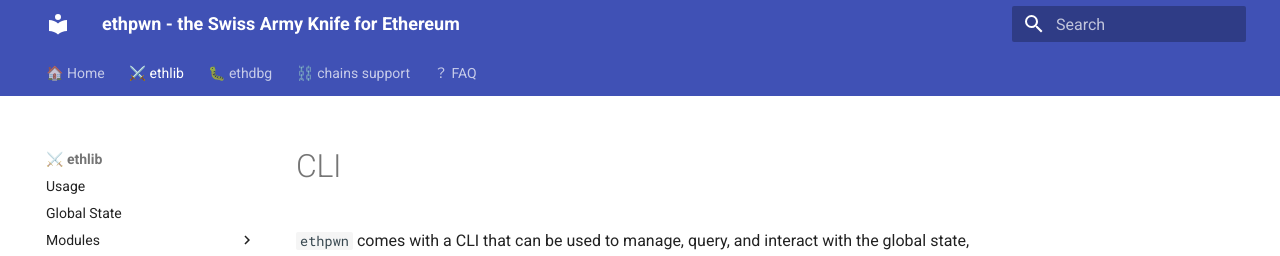
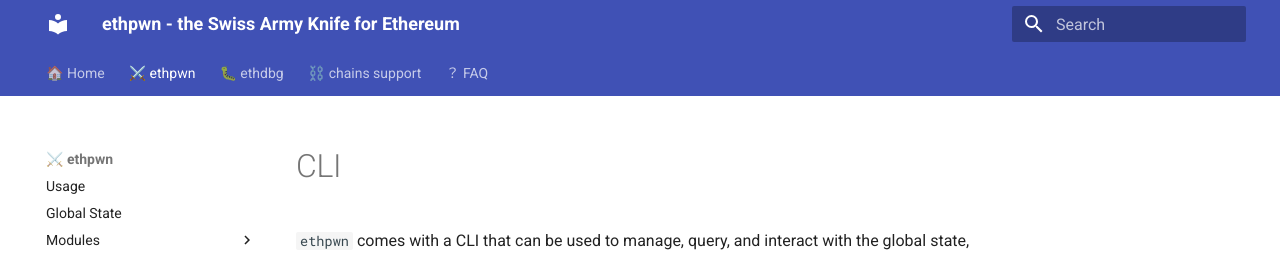
Before and after one commit to ethpwn/ethpwn, an MkDocs documentation site: the page built from docs/docs/ethpwn/cli.md, in a window 1280 px wide and 1028 px high. Shown: the top 256 px of the window. Built offline with MkDocs 1.6.1 and Material for MkDocs 9.7.7, drawn with Linux system fonts in a browser that asks for light colours; some of the changed lines change nothing that is shown.

Commit message:
a few fixes in the doc
Signed-off-by: degrigis <degrigis@ucsb.edu>

```diff
--- a/docs/mkdocs.yml
+++ b/docs/mkdocs.yml
@@ -16,25 +16,25 @@
   - pymdownx.superfences
 nav:
   - 🏠 Home: index.md
-  - ⚔️ ethlib:
-    - Usage: ethlib/usage.md
-    - Global State: ethlib/global_state.md
+  - ⚔️ ethpwn:
+    - Usage: ethpwn/usage.md
+    - Global State: ethpwn/global_state.md
     - Modules:
-      - ethpwn.ethlib.global_context: ethlib/modules/global_context.md
-      - ethpwn.ethlib.contract_registry: ethlib/modules/contract_registry.md
-      - ethpwn.ethlib.contract_metadata: ethlib/modules/contract_metadata.md
-      - ethpwn.ethlib.transactions: ethlib/modules/transactions.md
-      - ethpwn.ethlib.hashes: ethlib/modules/hashes.md
-      - ethpwn.ethlib.assembly_utils: ethlib/modules/assembly_utils.md
-      - ethpwn.ethlib.currency_utils: ethlib/modules/currency_utils.md
-      - ethpwn.ethlib.cli: ethlib/modules/cli.md
-      - ethpwn.ethlib.compilation: ethlib/modules/compilation.md
-      - ethpwn.ethlib.config: ethlib/modules/config.md
-      - ethpwn.ethlib.prelude: ethlib/modules/prelude.md
-      - ethpwn.ethlib.serialization_utils: ethlib/modules/serialization_utils.md
-      - ethpwn.ethlib.utils: ethlib/modules/utils.md
-    - CLI: ethlib/cli.md
-    - Showroom: ethlib/showroom.md
+      - ethpwn.ethlib.global_context: ethpwn/modules/global_context.md
+      - ethpwn.ethlib.contract_registry: ethpwn/modules/contract_registry.md
+      - ethpwn.ethlib.contract_metadata: ethpwn/modules/contract_metadata.md
+      - ethpwn.ethlib.transactions: ethpwn/modules/transactions.md
+      - ethpwn.ethlib.hashes: ethpwn/modules/hashes.md
+      - ethpwn.ethlib.assembly_utils: ethpwn/modules/assembly_utils.md
+      - ethpwn.ethlib.currency_utils: ethpwn/modules/currency_utils.md
+      - ethpwn.ethlib.cli: ethpwn/modules/cli.md
+      - ethpwn.ethlib.compilation: ethpwn/modules/compilation.md
+      - ethpwn.ethlib.config: ethpwn/modules/config.md
+      - ethpwn.ethlib.prelude: ethpwn/modules/prelude.md
+      - ethpwn.ethlib.serialization_utils: ethpwn/modules/serialization_utils.md
+      - ethpwn.ethlib.utils: ethpwn/modules/utils.md
+    - CLI: ethpwn/cli.md
+    - Showroom: ethpwn/showroom.md
   - 🐛 ethdbg:
     - Usage: ethdbg/usage.md
     - Commands:
```
Also changed, not shown: docs/docs/ethpwn/api.md (deleted), docs/docs/ethpwn/cli.md (renamed from docs/docs/ethlib/cli.md), docs/docs/ethpwn/global_state.md (renamed from docs/docs/ethlib/global_state.md), docs/docs/ethpwn/index.md (deleted), docs/docs/ethpwn/modules/assembly_utils.md (renamed from docs/docs/ethlib/modules/assembly_utils.md), docs/docs/ethpwn/modules/cli.md (renamed from docs/docs/ethlib/modules/cli.md), docs/docs/ethpwn/modules/compilation.md (renamed from docs/docs/ethlib/modules/compilation.md), docs/docs/ethpwn/modules/config.md (renamed from docs/docs/ethlib/modules/config.md), docs/docs/ethpwn/modules/contract_metadata.md (renamed from docs/docs/ethlib/modules/contract_metadata.md), docs/docs/ethpwn/modules/contract_registry.md (renamed from docs/docs/ethlib/modules/contract_registry.md), docs/docs/ethpwn/modules/currency_utils.md (renamed from docs/docs/ethlib/modules/currency_utils.md), docs/docs/ethpwn/modules/global_context.md (renamed from docs/docs/ethlib/modules/global_context.md), docs/docs/ethpwn/modules/hashes.md (renamed from docs/docs/ethlib/modules/hashes.md), docs/docs/ethpwn/modules/prelude.md (renamed from docs/docs/ethlib/modules/prelude.md), 5 more files.
